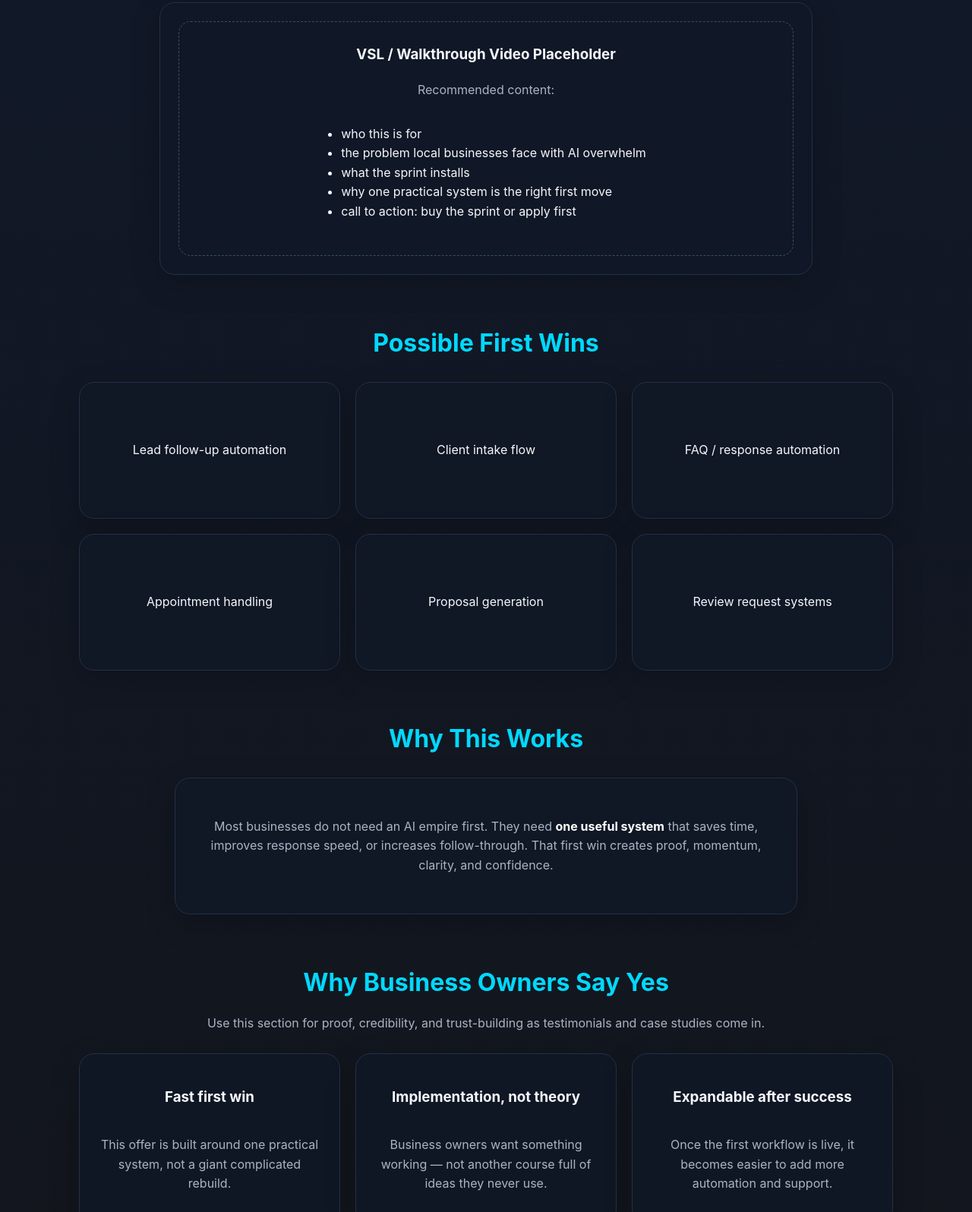
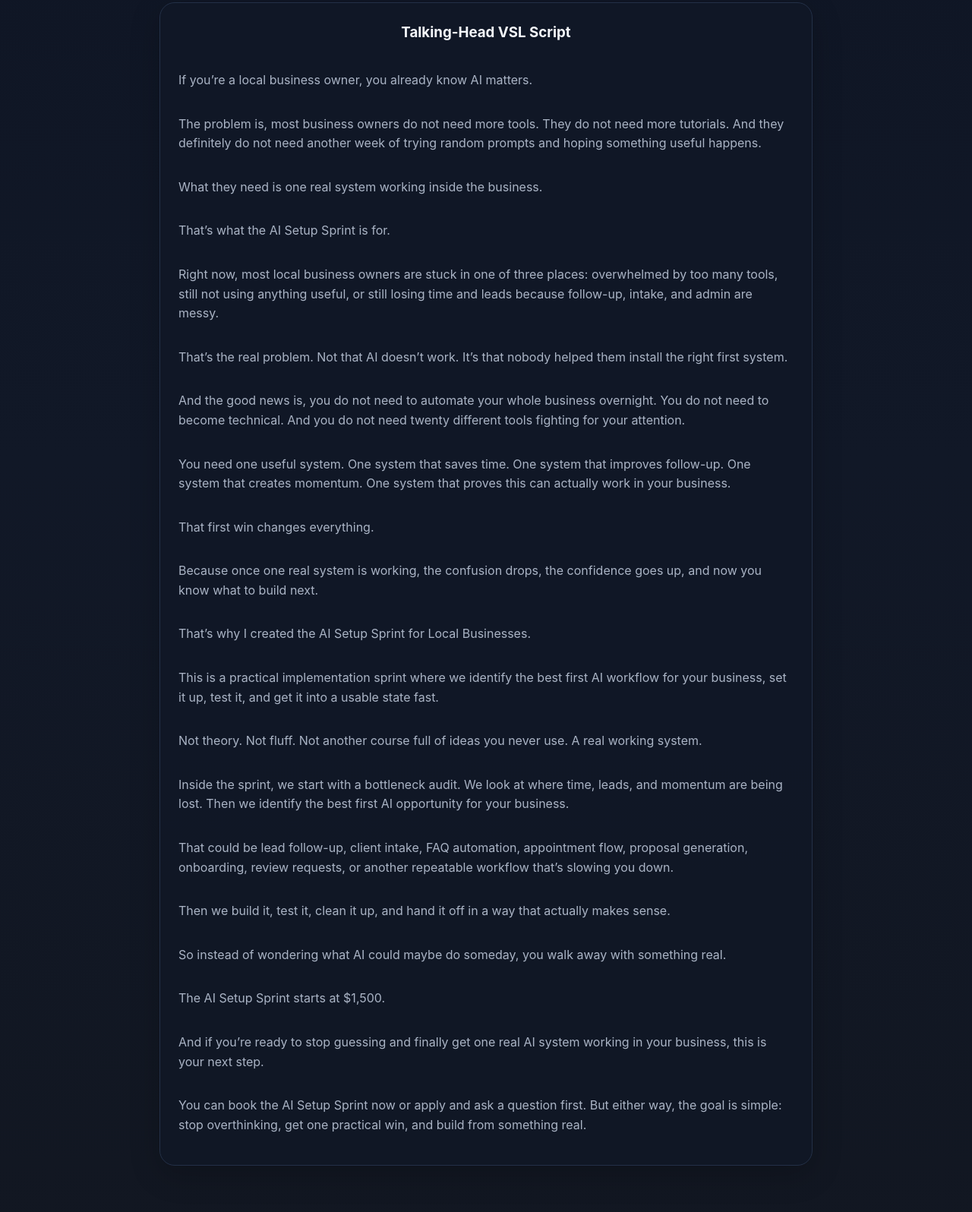
Before and after one commit to judyfitze/ai-setup-sprint, a plain HTML site: page index.html in a window 1280 px wide. Shown: the part 2307-3903 px from the top of the page at 76% size. Drawn offline with Linux system fonts and the light colour scheme.

Commit message:
Add talking-head VSL script section

```diff
--- a/index.html
+++ b/index.html
@@ -91,18 +91,28 @@
         <h2 class="section-title">Watch How The Sprint Works</h2>
         <p class="muted">This is where your VSL or walkthrough video will go. For now, this section is ready for a short founder video, Loom, or embedded sales video.</p>
       </div>
-      <div class="card" style="max-width:860px;margin:0 auto;min-height:320px;">
-        <div style="border:1px dashed #35506b;border-radius:16px;padding:28px;">
-          <h3 style="margin-top:0;">VSL / Walkthrough Video Placeholder</h3>
-          <p class="muted">Recommended content:</p>
-          <ul>
-            <li>who this is for</li>
-            <li>the problem local businesses face with AI overwhelm</li>
-            <li>what the sprint installs</li>
-            <li>why one practical system is the right first move</li>
-            <li>call to action: buy the sprint or apply first</li>
-          </ul>
-        </div>
+      <div class="card" style="max-width:860px;margin:0 auto;text-align:left;">
+        <h3 style="margin-top:0;text-align:center;">Talking-Head VSL Script</h3>
+        <p class="muted">If you’re a local business owner, you already know AI matters.</p>
+        <p class="muted">The problem is, most business owners do not need more tools. They do not need more tutorials. And they definitely do not need another week of trying random prompts and hoping something useful happens.</p>
+        <p class="muted">What they need is one real system working inside the business.</p>
+        <p class="muted">That’s what the AI Setup Sprint is for.</p>
+        <p class="muted">Right now, most local business owners are stuck in one of three places: overwhelmed by too many tools, still not using anything useful, or still losing time and leads because follow-up, intake, and admin are messy.</p>
+        <p class="muted">That’s the real problem. Not that AI doesn’t work. It’s that nobody helped them install the right first system.</p>
+        <p class="muted">And the good news is, you do not need to automate your whole business overnight. You do not need to become technical. And you do not need twenty different tools fighting for your attention.</p>
+        <p class="muted">You need one useful system. One system that saves time. One system that improves follow-up. One system that creates momentum. One system that proves this can actually work in your business.</p>
+        <p class="muted">That first win changes everything.</p>
+        <p class="muted">Because once one real system is working, the confusion drops, the confidence goes up, and now you know what to build next.</p>
+        <p class="muted">That’s why I created the AI Setup Sprint for Local Businesses.</p>
+        <p class="muted">This is a practical implementation sprint where we identify the best first AI workflow for your business, set it up, test it, and get it into a usable state fast.</p>
+        <p class="muted">Not theory. Not fluff. Not another course full of ideas you never use. A real working system.</p>
+        <p class="muted">Inside the sprint, we start with a bottleneck audit. We look at where time, leads, and momentum are being lost. Then we identify the best first AI opportunity for your business.</p>
+        <p class="muted">That could be lead follow-up, client intake, FAQ automation, appointment flow, proposal generation, onboarding, review requests, or another repeatable workflow that’s slowing you down.</p>
+        <p class="muted">Then we build it, test it, clean it up, and hand it off in a way that actually makes sense.</p>
+        <p class="muted">So instead of wondering what AI could maybe do someday, you walk away with something real.</p>
+        <p class="muted">The AI Setup Sprint starts at $1,500.</p>
+        <p class="muted">And if you’re ready to stop guessing and finally get one real AI system working in your business, this is your next step.</p>
+        <p class="muted">You can book the AI Setup Sprint now or apply and ask a question first. But either way, the goal is simple: stop overthinking, get one practical win, and build from something real.</p>
       </div>
     </section>
 
```
